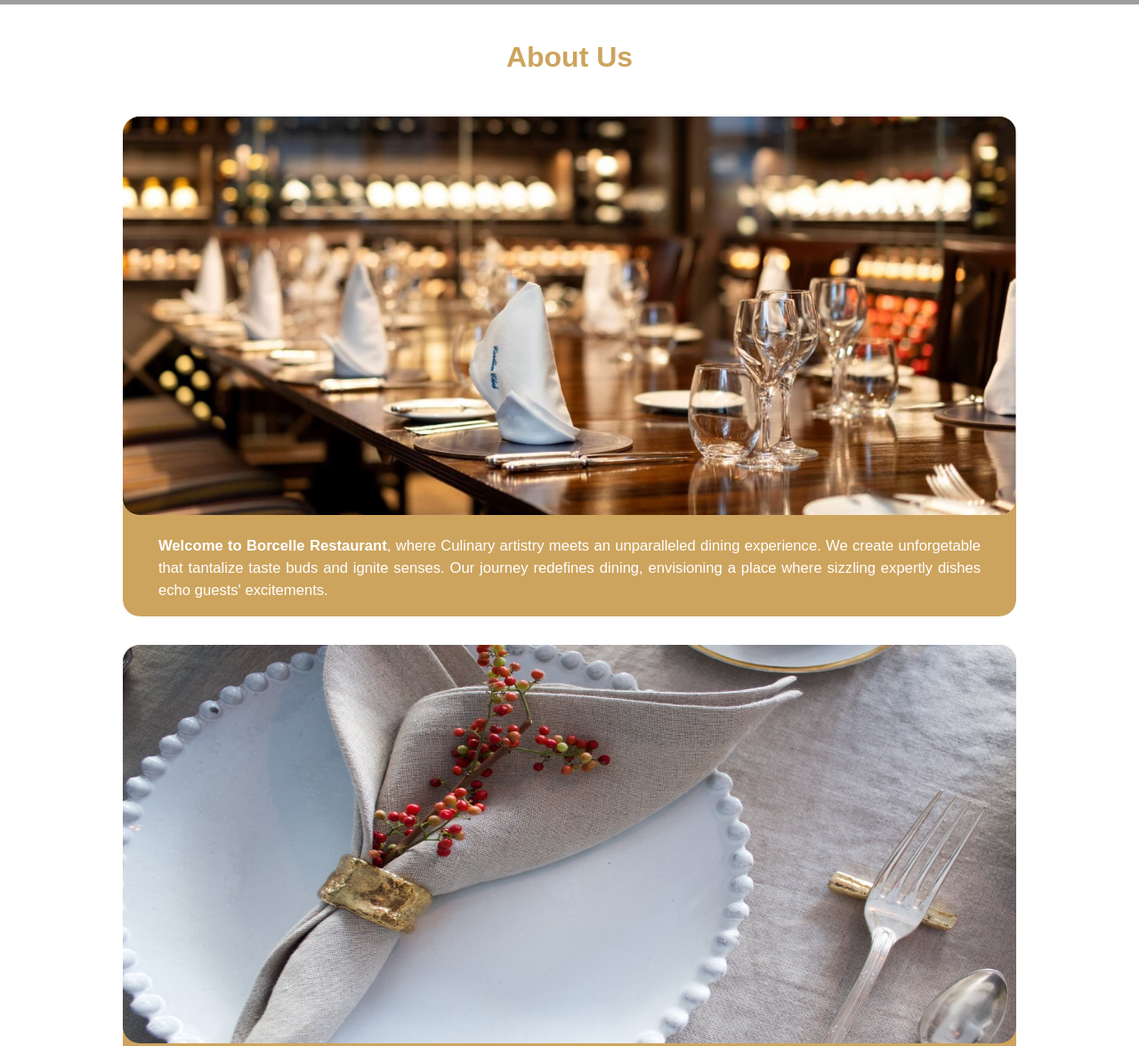
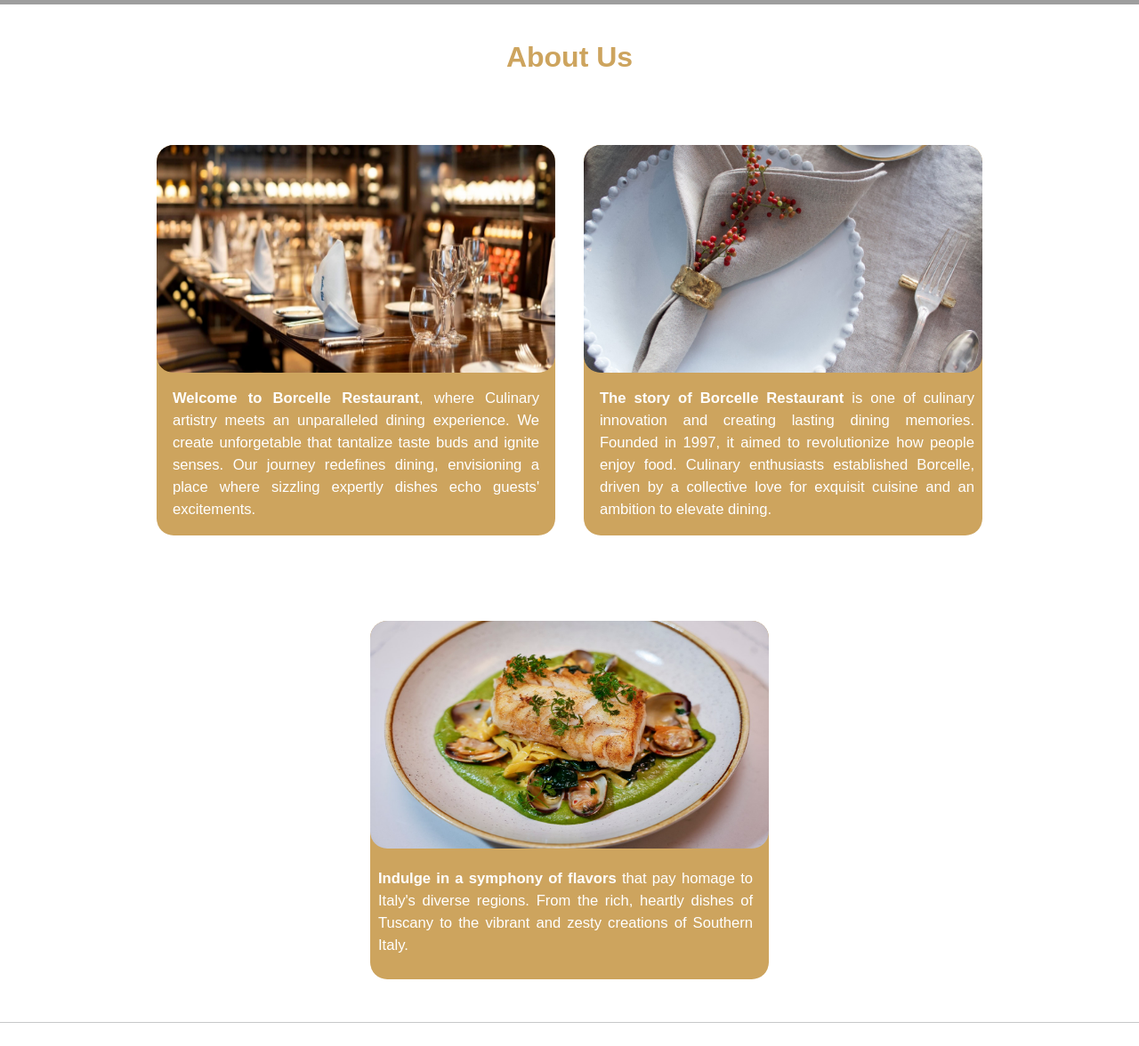
Before and after one commit to sarwaryzekria-bit/Portfolio-Project, a plain HTML site: page index.html in a window 1280 px wide. Shown: the part 820-1996 px from the top of the page at 89% size. Drawn offline with Linux system fonts and the light colour scheme; grey boxes are pictures that could not be loaded.

Commit message:
Update style.css

```diff
--- a/style.css
+++ b/style.css
@@ -233,17 +233,21 @@
     font-family: "Expletus sans", sans-serif;
 }
 .container {
-    justify-items: center;
+    display: flex;
+    flex-direction: row;
+    flex-wrap: wrap;
+    gap: 2rem;
+    justify-content: center;
 }
 .sub-container img {
-    height: clamp(10rem, 35vw, 35rem);
+    height: clamp(10rem, 20vw, 20rem);
     width:  100%;
     border-radius: 1.5vw;
 }
 .sub-container {
     display: flex;
     flex-direction: column;
-    width: 90%;
+    width: clamp(21rem, 35vw, 35rem);
     height: auto;
     justify-content: space-between;
     background-color: #CDA45E;
@@ -253,6 +257,7 @@
     border-radius: 1.5vw;
     color: white;
     margin-bottom: 2rem;
+    margin-top: 2rem;
 }
 .mini-container {
     display: flex;
@@ -263,14 +268,14 @@
     font-size: clamp(0.7rem, 1.3vw, 1.4rem);
 }
 .sub-container-1 img {
-    height: clamp(10rem, 35vw, 35rem);
+    height: clamp(10rem, 20vw, 20rem);
     width:  100%;
     border-radius: 1.5vw;
 }
 .sub-container-1 {
     display: flex;
     flex-direction: column;
-    width: 90%;
+    width: clamp(21rem, 35vw, 35rem);
     height: auto;
     justify-content: space-between;
     background-color: #CDA45E;
@@ -291,14 +296,14 @@
     font-size: clamp(0.7rem, 1.3vw, 1.4rem);
 }
 .sub-container-2 img {
-    height: clamp(10rem, 30vw, 30rem);
+    height: clamp(10rem, 20vw, 20rem);
     width:  100%;
     border-radius: 1.5vw;
 }
 .sub-container-2 {
     display: flex;
     flex-direction: column;
-    width: 90%;
+    width: clamp(21rem, 35vw, 35rem);
     height: auto;
     justify-content: space-between;
     background-color: #CDA45E;
@@ -657,3 +662,15 @@ footer {
     transform: scale(1.1);
     text-decoration: underline;
 }
+
+/* Hidden Layout */
+
+.hidden {
+    opacity: 0;
+    transform: translateY(50px);
+    transition: opacity 0.8s ease, transform 0.8s ease;
+}
+.showLayout {
+    opacity: 1;
+    transform: translateY(0);
+}
```
